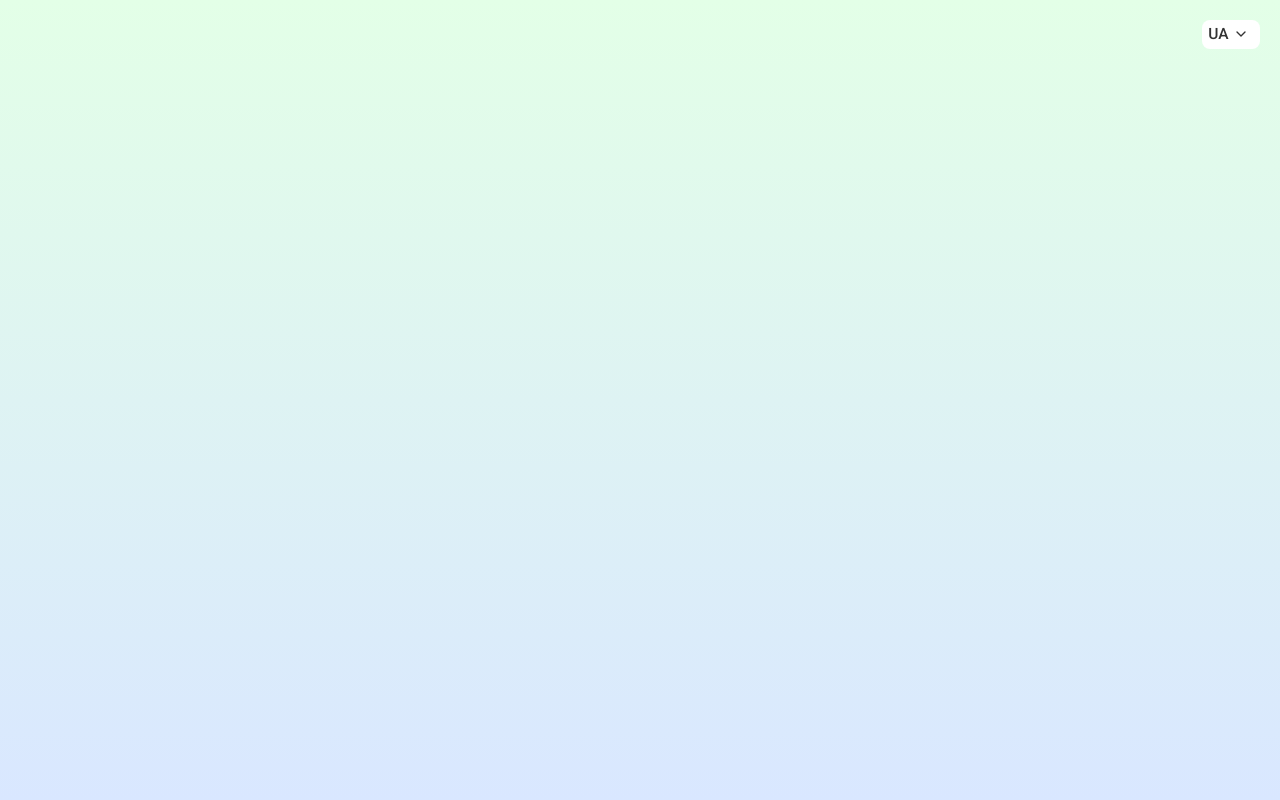
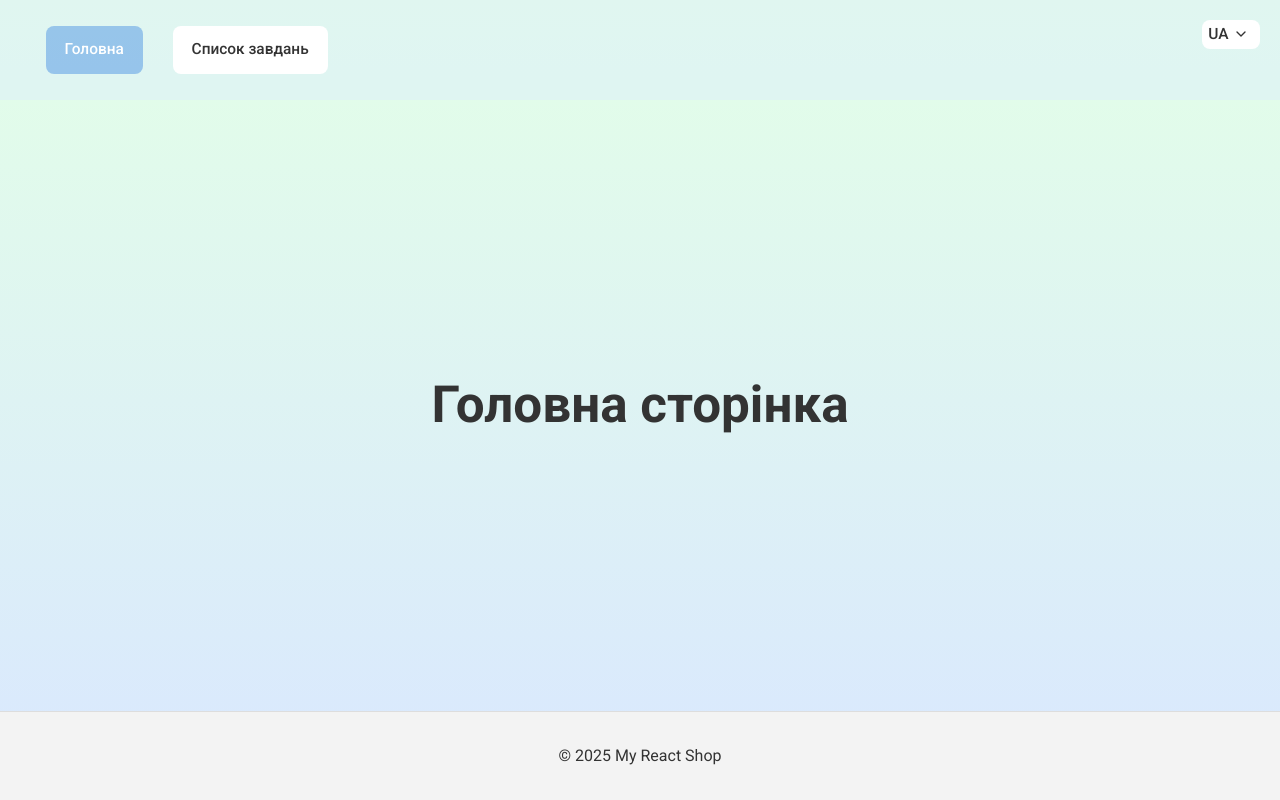
Before and after one commit to AnneRom/To-Do-List, a React (Vite) app: page / in a window 1280 px wide. Built offline with nearby package versions, Linux system fonts and the light colour scheme.

Commit message:
11.12
Навагіція по сторінкам, додали сторінку NotFound.jsx, застилізували хедер.

```diff
--- a/src/App.jsx
+++ b/src/App.jsx
@@ -1,14 +1,14 @@
 // import { useState } from 'react'
 import './App.scss'
 import LanguageSelector from './components/ui/LanguageSelector'
+import AppRouter from './router/AppRouter.jsx'
 
 function App() {
 
   return (
     <>
       <LanguageSelector />
-
-
+      <AppRouter />
     </>
   )
 }
--- a/src/App.scss
+++ b/src/App.scss
@@ -8,7 +8,8 @@
   font-family: 'Roboto', sans-serif;
 }
 #root {
-  max-width: 1280px;
+  // max-width: 1280px;
+  width: 100%;
   margin: 0 auto;
   text-align: center;
 }
@@ -20,6 +21,61 @@ body {
   color: #333;
   position: relative;
 }
+.layout {
+  min-height: 100vh;
+  display: flex;
+  flex-direction: column;
+  justify-content: space-between;
+
+}
+header {
+  background-color: #d9e7ff61;
+}
+header nav {
+  display: flex;
+  justify-content: flex-start;
+  align-items: center;
+  @include adaptiveValue("height", 100, 80, 0, 600, 320);
+  @include adaptiveValue("padding-left", 50, 10, 0, 1400, 320);
+	@include adaptiveValue("padding-right", 50, 10, 0, 1400, 320);
+
+}
+.routerList {
+  list-style: none;
+  display: flex;
+  @include adaptiveValue("gap", 30, 15, 0, 600, 320);
+  margin: 0;
+  padding: 0;
+}
+
+.link{
+  text-decoration: none;
+  color: #333;
+  font-weight: 500;
+  @include adaptiveValue("font-size", 16, 11, 0, 1400, 320);
+  background-color: white;
+  border-radius: 8px;
+  cursor: pointer;
+  @include adaptiveValue("height", 50, 30, 0, 1400, 320);
+  @include adaptiveValue("padding-left", 20, 10, 0, 1400, 320);
+	@include adaptiveValue("padding-right", 20, 10, 0, 1400, 320);
+  transition: border-color 0.3s ease, box-shadow 0.3s ease;
+  display: flex;
+  align-items: center;
+  justify-content: center;
+  flex-shrink: 0;
+  overflow: hidden;
+}
+.link:hover {
+    border-color: #d9e7ff;
+    box-shadow: 0 0 5px rgba(74, 144, 226, 0.5);
+    outline: none;
+}
+.link.active{
+  background-color: #4a91e27d;
+  color: white;
+}
+
 .task-title {
    @include adaptiveValue("margin-bottom", 8, 4, 0, 1400, 320);
 }
--- a/src/base/Header.jsx
+++ b/src/base/Header.jsx
@@ -15,7 +15,7 @@ const Header = () => {
             <NavLink to="/" className={buildLinkClass}>Головна</NavLink>
           </li>
            <li>
-            <NavLink to="/" className={buildLinkClass}>Список завдань</NavLink>
+            <NavLink to="/tasks" className={buildLinkClass}>Список завдань</NavLink>
           </li>
 
         </ul>
--- a/src/layouts/MainLayout.jsx
+++ b/src/layouts/MainLayout.jsx
@@ -6,7 +6,7 @@ const MainLayout = () => {
   return (
     <div className="layout">
       <Header />
-      <main style={{ padding: "1rem 2rem" }}>
+      <main>
         <Outlet />
       </main>
       <Footer />
--- /dev/null
+++ b/src/pages/Home.jsx
@@ -0,0 +1,10 @@
+function Home () {
+  return (
+    <div>
+        <h1>Головна сторінка</h1>
+        {/* <button><a href="https://react.dev/learn" target="_blank" rel="noopener noreferrer">Learn React</a></button> */}
+    </div>
+  );
+}
+
+export default Home;
--- /dev/null
+++ b/src/pages/NotFound.jsx
@@ -0,0 +1,20 @@
+import { useEffect } from "react";
+import { useNavigate } from "react-router-dom";
+
+const NotFound = () => {
+    const navigate = useNavigate();
+    useEffect(() => {
+        const timer = setTimeout(() => {
+            navigate("/", { replace: true });
+        }, 3000);
+
+        return () => clearTimeout(timer);
+    }, [navigate]);
+
+    return (
+        <div>
+            <h2>Сторінку не знайдено, повертаємось на головну...</h2>
+        </div>
+    );
+}
+export default NotFound;
--- a/src/router/AppRouter.jsx
+++ b/src/router/AppRouter.jsx
@@ -7,6 +7,11 @@ import NotFound from '../pages/NotFound';
 const AppRouter = () => {
   return (
     <Routes>
+        <Route path="/" element={<MainLayout />}>
+            <Route index element={<Home />} />
+            <Route path="tasks" element={<Tasks />} />
+            <Route path="*" element={<NotFound />} />
+        </Route>
 
     </Routes>
   );
```
